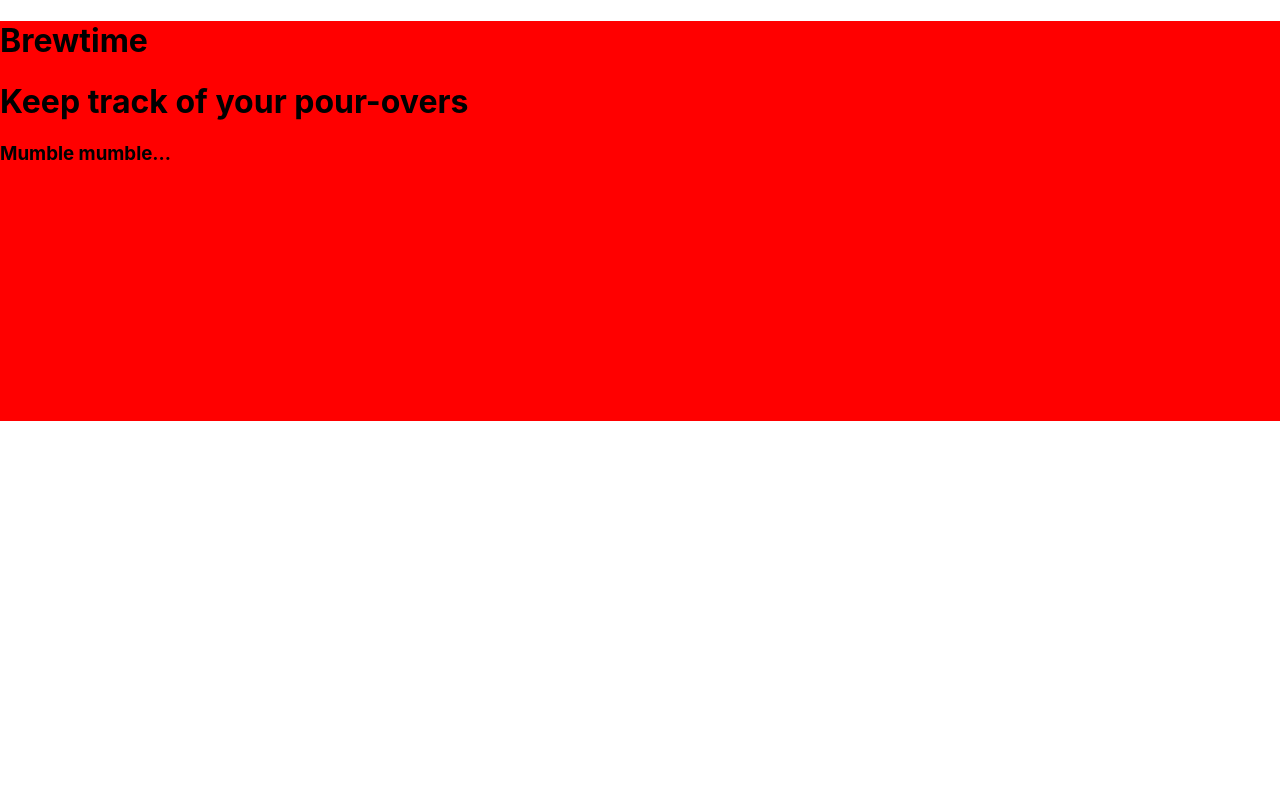
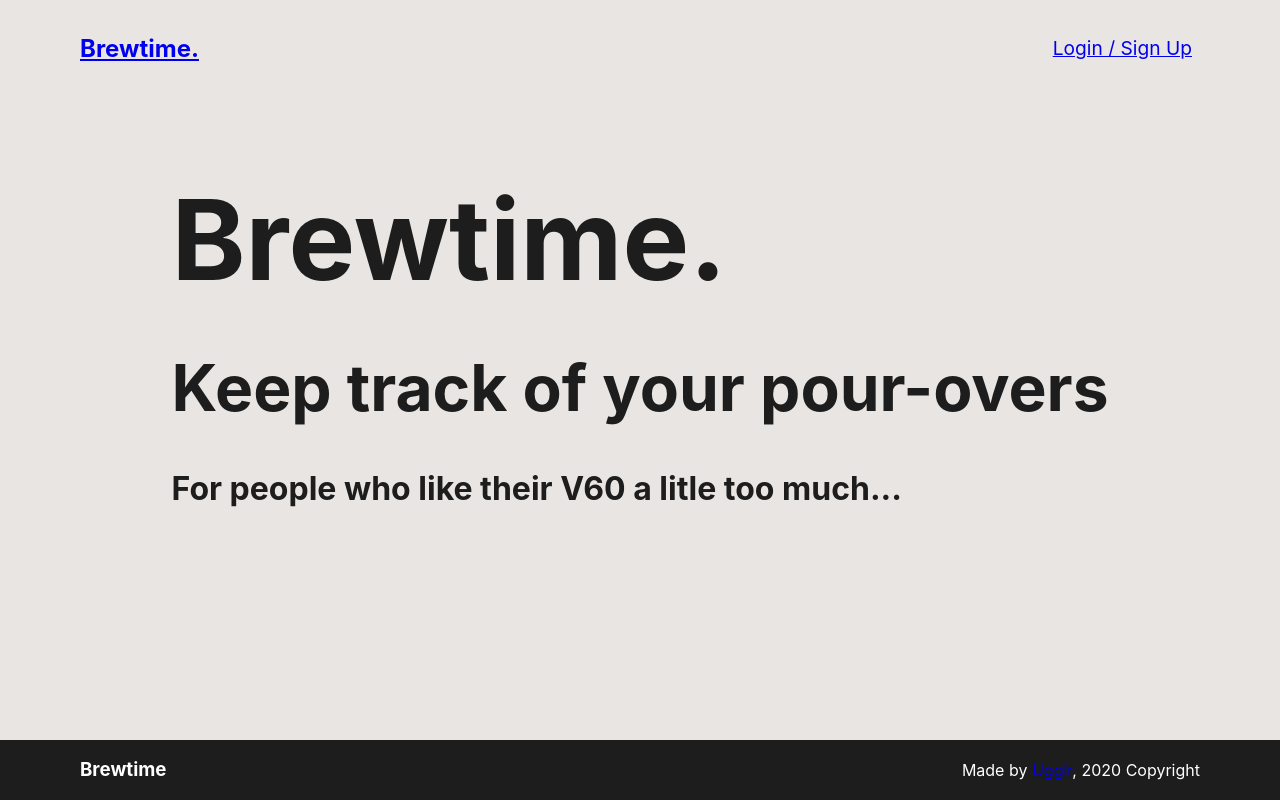
Before and after one commit to ugglr/Brewtime, a React (Create React App) app in the folder frontend/: page / in a window 1280 px wide. Built offline with nearby package versions, Linux system fonts and the light colour scheme.

Commit message:
Added a lot of styling and navigation.

```diff
--- a/frontend/package.json
+++ b/frontend/package.json
@@ -8,6 +8,7 @@
     "@testing-library/user-event": "^7.1.2",
     "react": "^16.13.1",
     "react-dom": "^16.13.1",
+    "react-router-dom": "^5.1.2",
     "react-scripts": "3.4.0",
     "styled-components": "^5.0.1"
   },
--- a/frontend/src/App.js
+++ b/frontend/src/App.js
@@ -1,17 +1,24 @@
 import React from "react";
+import { BrowserRouter as Router, Switch, Route } from "react-router-dom";
 
 import AppContainer from "./components/AppContainer";
-import Header from "./components/Header";
+import LandingPage from "./components/Landing";
+import Auth from "./components/Auth";
 
 function App() {
   return (
-    <AppContainer>
-      <Header
-        title='Brewtime'
-        title2='Keep track of your pour-overs'
-        subtitle='Mumble mumble...'
-      />
-    </AppContainer>
+    <Router>
+      <AppContainer>
+        <Switch>
+          <Route path='/auth'>
+            <Auth />
+          </Route>
+          <Route path='/'>
+            <LandingPage />
+          </Route>
+        </Switch>
+      </AppContainer>
+    </Router>
   );
 }
 
--- a/frontend/src/components/AppContainer.js
+++ b/frontend/src/components/AppContainer.js
@@ -1,10 +1,30 @@
 import React from "react";
 import styled from "styled-components";
 
-const OuterContainer = styled.div``;
+import Navbar from "./Navbar";
+import Footer from "./Footer";
+
+import { MAIN_BG } from "./Theme/colors";
+
+const Body = styled.body`
+  display: flex;
+  flex-direction: column;
+  min-height: 100vh;
+  background-color: ${MAIN_BG};
+`;
+const ContentContainer = styled.div`
+  flex: 1 0 auto;
+  width: 100%;
+`;
 
 const AppContainer = props => {
-  return <OuterContainer>{props.children}</OuterContainer>;
+  return (
+    <Body>
+      <Navbar />
+      <ContentContainer>{props.children}</ContentContainer>
+      <Footer />
+    </Body>
+  );
 };
 
 export default AppContainer;
--- a/frontend/src/components/Login.js
+++ b/frontend/src/components/Auth.js
@@ -3,12 +3,12 @@ import styled from "styled-components";
 
 const Container = styled.div``;
 
-const Login = () => {
+const Auth = () => {
   return (
     <Container>
-      <h1>Login</h1>
+      <h1>Auth</h1>
     </Container>
   );
 };
 
-export default Login;
+export default Auth;
--- /dev/null
+++ b/frontend/src/components/Footer.js
@@ -0,0 +1,46 @@
+import React from "react";
+import styled from "styled-components";
+
+import { BLACK } from "./Theme/colors";
+
+const FooterContainer = styled.footer`
+  display: flex;
+  flex-direction: row;
+  align-items: center;
+  justify-content: space-between;
+  width: 100%;
+  flex-shrink: 0;
+  background-color: ${BLACK};
+  color: white;
+`;
+const NameContainer = styled.div`
+  margin-left: 5rem;
+`;
+const CopyContainer = styled.div`
+  margin-right: 5rem;
+`;
+
+const Footer = () => {
+  return (
+    <FooterContainer>
+      <NameContainer>
+        <h3>Brewtime</h3>
+      </NameContainer>
+      <CopyContainer>
+        <p>
+          Made by{" "}
+          <a
+            href='https://www.github.com/ugglr'
+            target='_blank'
+            rel='noopener noreferrer'
+          >
+            Ugglr
+          </a>
+          , 2020 Copyright
+        </p>
+      </CopyContainer>
+    </FooterContainer>
+  );
+};
+
+export default Footer;
--- a/frontend/src/components/Header.js
+++ b/frontend/src/components/Header.js
@@ -1,21 +1,39 @@
 import React from "react";
 import styled from "styled-components";
 
+import { MAIN_BG, BLACK } from "./Theme/colors";
+
 const HeaderContainer = styled.div`
-  width: 100vw;
   height: 50vh;
-  background-color: red;
+  padding: 1.2em 1.2rem;
+  display: flex;
+  flex-direction: column;
+  align-items: center;
+  justify-content: center;
 `;
-const Title = styled.h1``;
-const Title2 = styled.h1``;
-const Subtitle = styled.h3``;
+const TextContainer = styled.div``;
+const Title = styled.h1`
+  color: ${BLACK};
+  font-size: 7rem;
+  margin-bottom: 0px;
+`;
+const Title2 = styled.h1`
+  color: ${BLACK};
+  font-size: 4rem;
+`;
+const Subtitle = styled.h2`
+  color: ${BLACK};
+  font-size: 2rem;
+`;
 
 const Header = props => {
   return (
     <HeaderContainer>
-      <Title>{props.title}</Title>
-      <Title2>{props.title2}</Title2>
-      <Subtitle>{props.subtitle}</Subtitle>
+      <TextContainer>
+        <Title>{props.title}</Title>
+        <Title2>{props.title2}</Title2>
+        <Subtitle>{props.subtitle}</Subtitle>
+      </TextContainer>
     </HeaderContainer>
   );
 };
--- /dev/null
+++ b/frontend/src/components/Landing.js
@@ -0,0 +1,20 @@
+import React from "react";
+import styled from "styled-components";
+
+import Header from "./Header";
+
+const Container = styled.div``;
+
+const Landing = () => {
+  return (
+    <Container>
+      <Header
+        title='Brewtime.'
+        title2='Keep track of your pour-overs'
+        subtitle='For people who like their V60 a litle too much...'
+      />
+    </Container>
+  );
+};
+
+export default Landing;
--- a/frontend/src/components/Navbar.js
+++ b/frontend/src/components/Navbar.js
@@ -0,0 +1,48 @@
+import React from "react";
+import { Link } from "react-router-dom";
+import styled from "styled-components";
+
+const NavContainer = styled.nav`
+  width: 100%;
+  height: 6rem;
+  display: flex;
+  align-items: center;
+  justify-content: space-between;
+`;
+const LogoContainer = styled.div`
+  margin-left: 5rem;
+`;
+const LinksContainer = styled.div`
+  margin-right: 5rem;
+`;
+const UL = styled.ul`
+  list-style-type: none;
+  margin: 0;
+  padding: 0;
+`;
+const LI = styled.li`
+  display: inline;
+  padding: 8px 8px;
+  font-size: 1.2rem;
+`;
+
+const Navbar = () => {
+  return (
+    <NavContainer>
+      <LogoContainer>
+        <Link to='/'>
+          <h2>Brewtime.</h2>
+        </Link>
+      </LogoContainer>
+      <LinksContainer>
+        <UL>
+          <LI>
+            <Link to='/auth'>Login / Sign Up</Link>
+          </LI>
+        </UL>
+      </LinksContainer>
+    </NavContainer>
+  );
+};
+
+export default Navbar;
--- /dev/null
+++ b/frontend/src/components/Theme/colors.js
@@ -0,0 +1,2 @@
+export const MAIN_BG = "#E9E5E2";
+export const BLACK = "#1D1D1D";
--- a/frontend/src/index.css
+++ b/frontend/src/index.css
@@ -1,13 +1,11 @@
-body {
+body,
+html {
+  height: 100%;
   margin: 0;
-  font-family: -apple-system, BlinkMacSystemFont, 'Segoe UI', 'Roboto', 'Oxygen',
-    'Ubuntu', 'Cantarell', 'Fira Sans', 'Droid Sans', 'Helvetica Neue',
+  padding: 0;
+  font-family: -apple-system, BlinkMacSystemFont, "Segoe UI", "Roboto", "Oxygen",
+    "Ubuntu", "Cantarell", "Fira Sans", "Droid Sans", "Helvetica Neue",
     sans-serif;
   -webkit-font-smoothing: antialiased;
   -moz-osx-font-smoothing: grayscale;
 }
-
-code {
-  font-family: source-code-pro, Menlo, Monaco, Consolas, 'Courier New',
-    monospace;
-}
```
Also changed, not shown: 1 other file (tests, documents, lock files or other folders).
